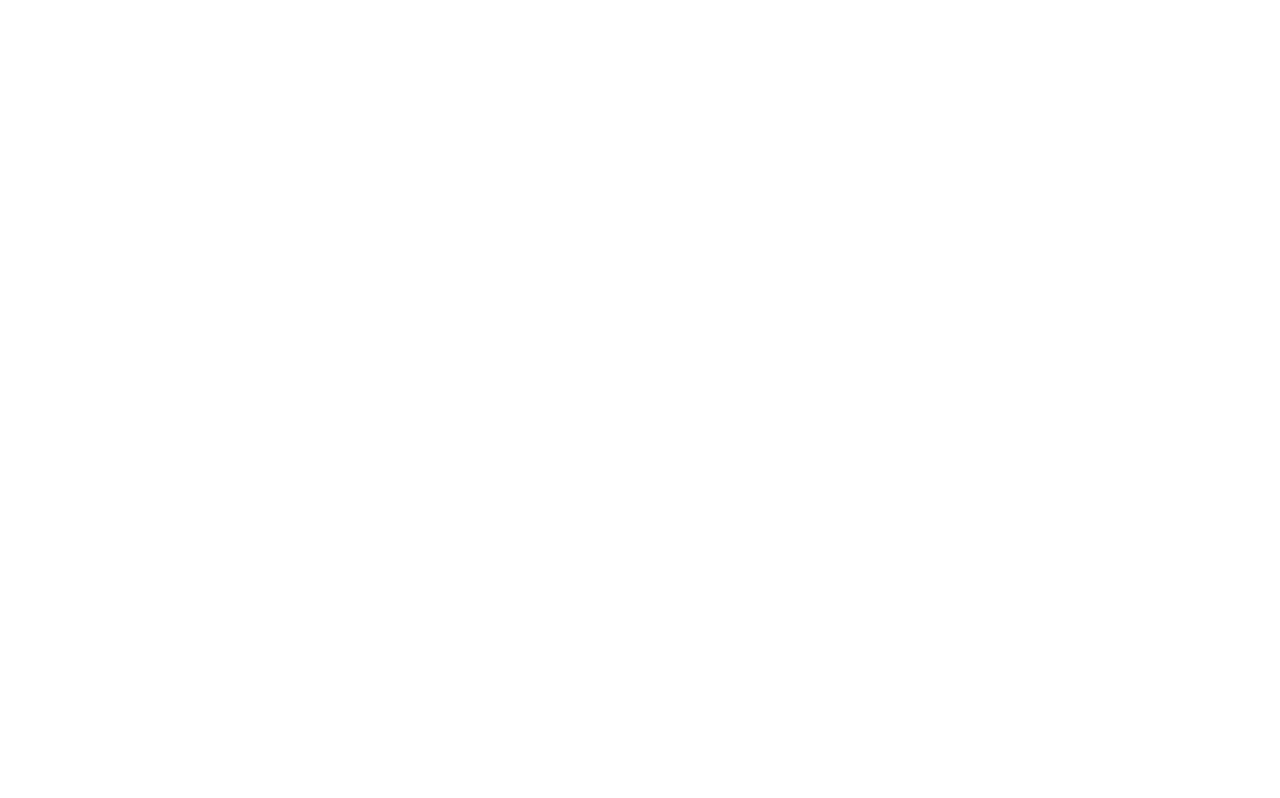
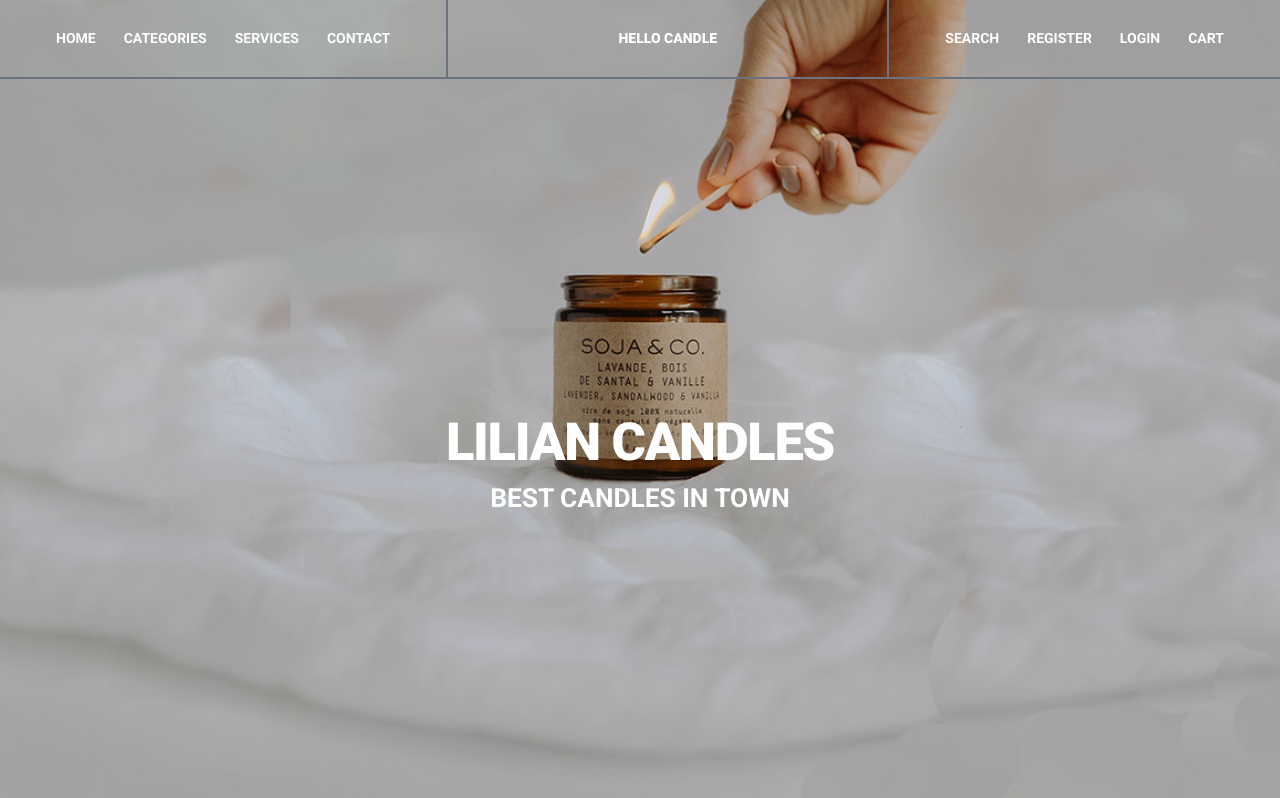
Before and after one commit to Lilywd/Lc-Frontend, a React (Vite) app: page / in a window 1280 px wide. Before the commit this address had no page. Shown: the top 798 px of the page. Built offline with nearby package versions, Linux system fonts and the light colour scheme.

Commit message:
creates the product detail page.

```diff
--- a/src/App.jsx
+++ b/src/App.jsx
@@ -2,16 +2,18 @@ import "./App.css";
 import { Routes, Route } from "react-router-dom";
 import Cart from "./components/cart/Cart";
 import Products from "./components/products/Product";
-// import Hero from "./components/home/Hero";
+import Hero from "./components/home/Hero";
+import CheckoutForm from "./components/cart/Checkoutform";
 
 function App() {
   return (
     <>
+      <Routes>
+        <Route exact path="/" element={<Hero />} />
+        <Route exact path="/cart" element={<Cart />} />
+        <Route exact path="/checkout" element={<CheckoutForm />} />
 
-      <Routes>
-        <Route exact path="/cart" element={<Cart />} />
-        <Route exact path="/products" element={<Products/>} />
-
+        <Route exact path="/products" element={<Products />} />
       </Routes>
     </>
   );
--- a/src/components/global/Navbar.jsx
+++ b/src/components/global/Navbar.jsx
@@ -1,4 +1,5 @@
 import PropTypes from "prop-types";
+import { Link } from "react-router-dom";
 //todo make responsive menu
 // import { useState } from "react";
 // import { menu, close } from "../../assets";
@@ -90,12 +91,11 @@ const Navbar = ({ logo }) => {
               </a>
             </li>
             <li>
-              <a
-                href="#"
+              <Link to='/cart'
                 className="cursor-pointer block py-2rounded hover:bg-gray-100 md:hover:bg-transparent md:hover:text-secondary md:p-0 md:dark:hover:text-blue-500 dark:text-white dark:hover:bg-gray-700 dark:hover:text-white md:dark:hover:bg-transparent dark:border-gray-700 text-white "
               >
                 cart
-              </a>
+              </Link>
             </li>
           </ul>
         </div>
--- a/src/components/products/Product.jsx
+++ b/src/components/products/Product.jsx
@@ -60,10 +60,7 @@ const Product = () => {
                   )}
                 </div>
               ))}
-          </div>
-        </div>
-
-        <div className="flex flex-col w-16 h-20 gap-1 items-center border mr-8  ">
+            <div className="flex flex-col w-16 h-20 gap-1 items-center border right-0 mr-1 mt-16  ">
               <button
                 className="ml-10 rounded-lg text-black-800 text-m"
                 onClick={() => {
@@ -82,6 +79,8 @@ const Product = () => {
               >
                 +
               </button>
+            </div>
+          </div>
         </div>
 
         <div className="flex flex-col justify-between h-24 gap-8 lg:mt-14 gap-4">
@@ -107,10 +106,12 @@ const Product = () => {
                         </div>
                       ))}
                     </div>
+
                     <div className="flex flex-row items-end mb-10 gap-8">
                       <button className="text-black border font-semibold py-2 px-4 rounded-lg uppercase text-sm">
                         Add to Wishlist
                       </button>
+
                       <button className="bg-black text-white font-semibold py-2 px-6 rounded-lg uppercase text-sm ml-4">
                         <Link to="/cart">Add to Cart</Link>
                       </button>
```
Lines whose indentation alone changed are shown as unchanged.
